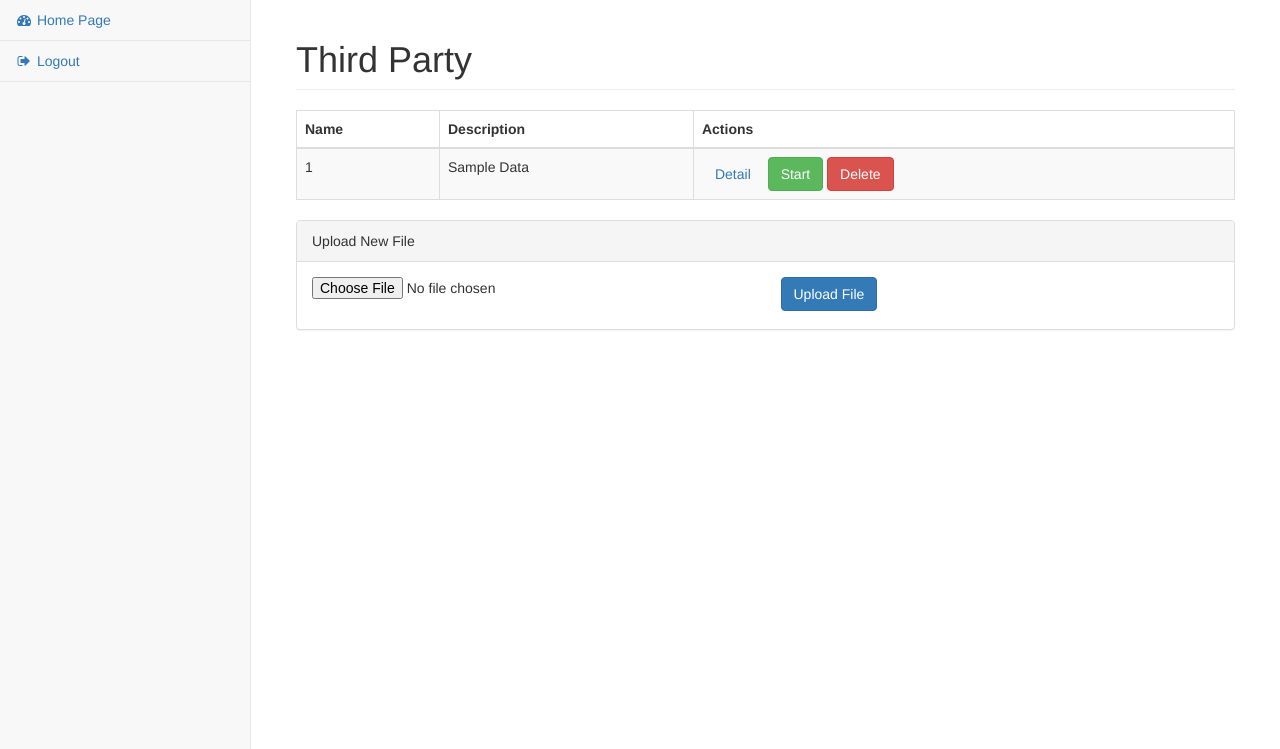
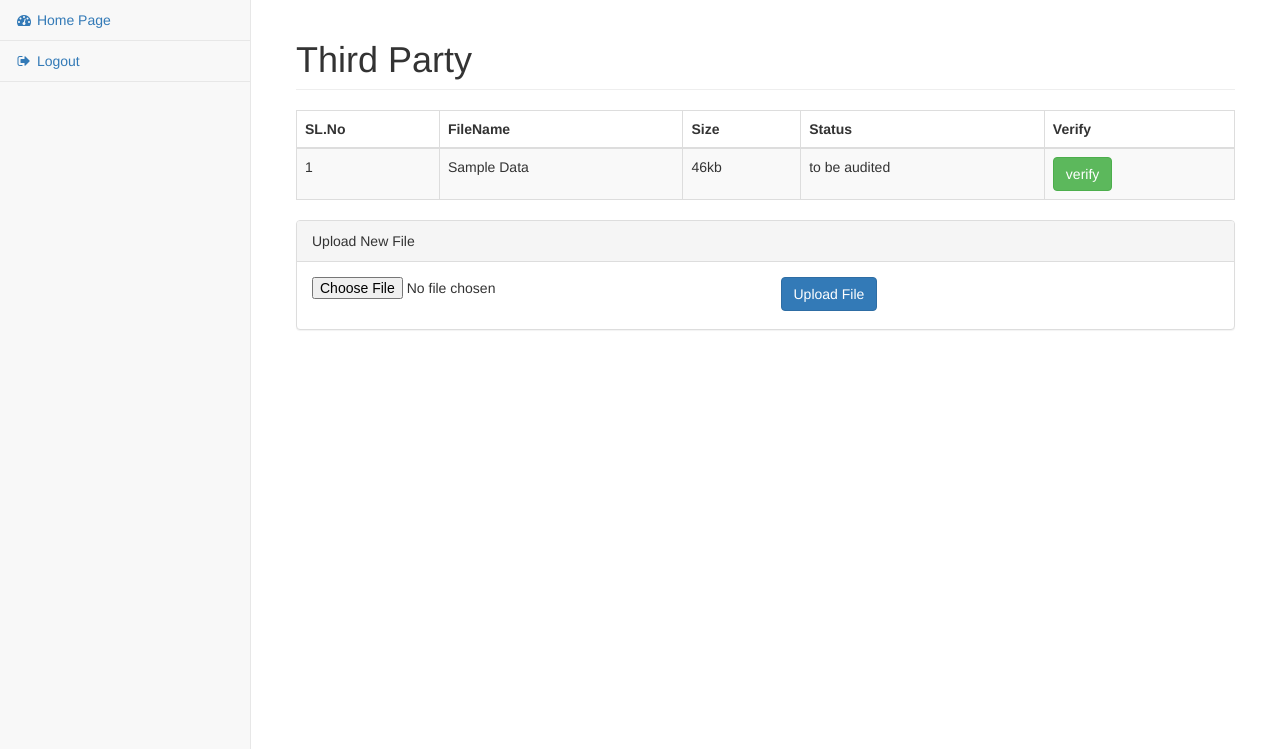
Before and after one commit to dbinoj/public_audit, a Django app: page /tpa/ in a window 1280 px wide. Shown: the part 51-800 px from the top of the page. Run offline with Django 3.2, Linux system fonts and the light colour scheme; some libraries are stand-ins or nearby versions.

Commit message:
added changes to tpa_template columns

```diff
--- a/tpa/templates/tpa/index.html
+++ b/tpa/templates/tpa/index.html
@@ -14,14 +14,20 @@
                         <table class="table table-striped table-bordered table-hover">
                             <thead>
                                 <tr>
+                                    <th class="span1">
+                                        SL.No
+                                    </th>
                                     <th class="span2">
-                                        Name
+                                        FileName
                                     </th>
-                                    <th class="span4">
-                                        Description
+                                    <th class="span2">
+                                        Size
                                     </th>
-                                    <th class="span1">
-                                        Actions
+                                    <th class="span2">
+                                        Status
+                                    </th>
+                                    <th class="span2">
+                                        Verify
                                     </th>
                                 </tr>
                             </thead>
@@ -34,9 +40,16 @@
                                         Sample Data
                                     </td>
                                     <td>
-                                        <a href="detail" class="btn btn-blue">Detail</a>
+                                        46kb
+                                        <!--<a href="detail" class="btn btn-blue">Detail</a>
                                         <a href="start/" class="btn btn-success">Start</a>
-                                        <a href="delete" class="btn btn-danger">Delete</a>
+                                        <a href="delete" class="btn btn-danger">Delete</a>-->
+                                    </td>
+                                    <td>
+                                       to be audited
+                                    </td>
+                                    <td>
+                                        <a href="#" class="btn btn-success">verify</a>
                                     </td>
                                 </tr>
                             </tbody>
```
